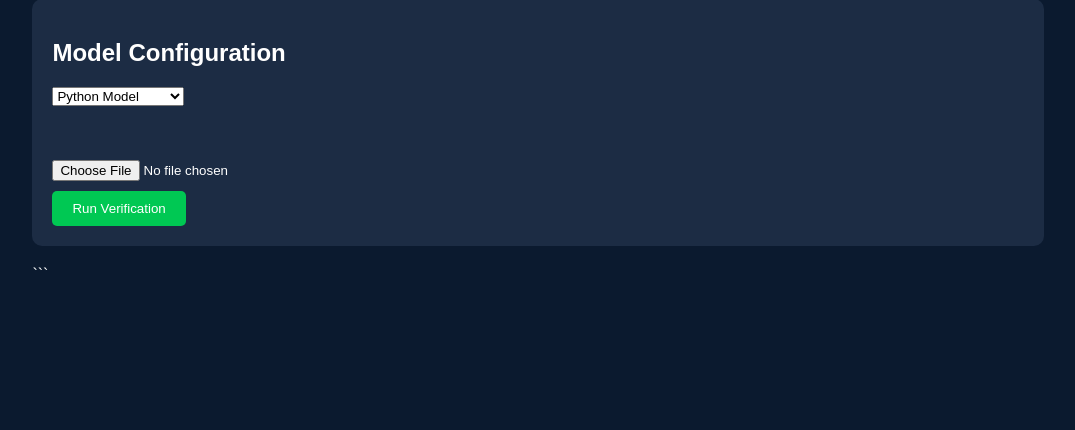
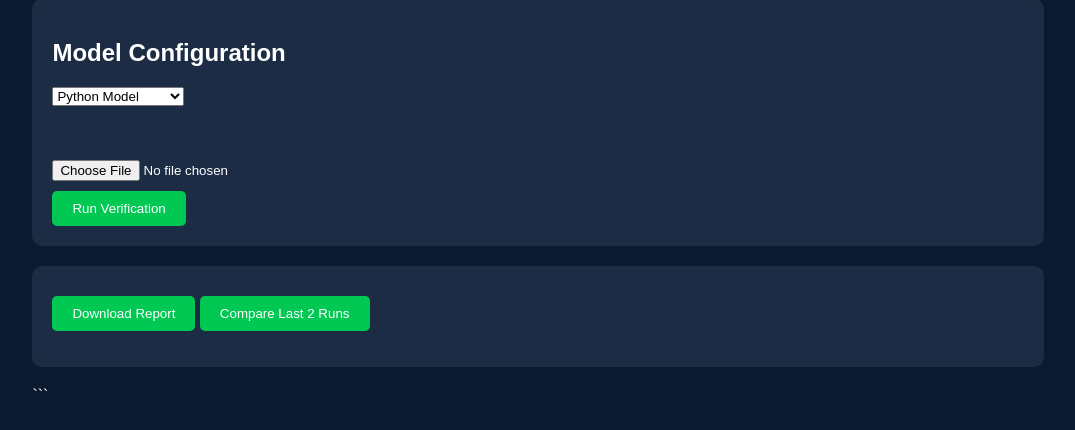
Before and after one commit to Aaryansinngh/StateGuard-AI, a FastAPI app: page / in a window 1280 px wide. Shown: the part 126-556 px from the top of the page, without its empty margins (102-1177 px from the left). Run offline with FastAPI, Linux system fonts and the light colour scheme; parts of the project's set-up code (start-up, migrations or seed data) failed here and were passed over.

Commit message:
Fix button visibility

```diff
--- a/templates/index.html
+++ b/templates/index.html
@@ -101,13 +101,12 @@
 </div>
 
 <!-- RESULTS -->
+ <div class="card">
+    <button onclick="downloadReport()">Download Report</button>
+    <button onclick="compareModels()">Compare Last 2 Runs</button>
+    <p id="comparisonResult"></p>
+</div>
 <div id="analysisSection" style="display:none;">
-
-    <div class="card">
-        <button onclick="downloadReport()">Download Report</button>
-        <button onclick="compareModels()">Compare Last 2 Runs</button>
-        <p id="comparisonResult"></p>
-    </div>
 
     <!-- METRICS -->
     <div class="card">
```
